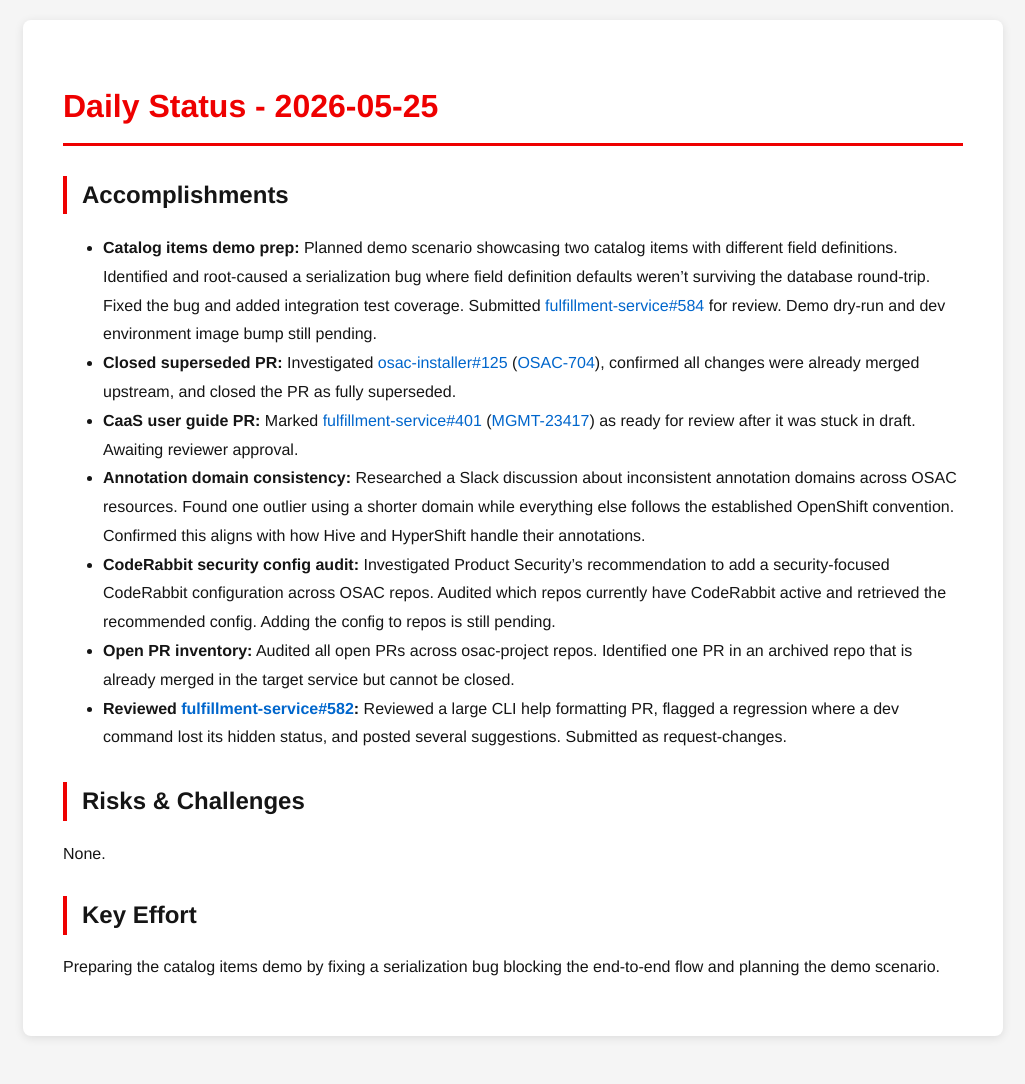
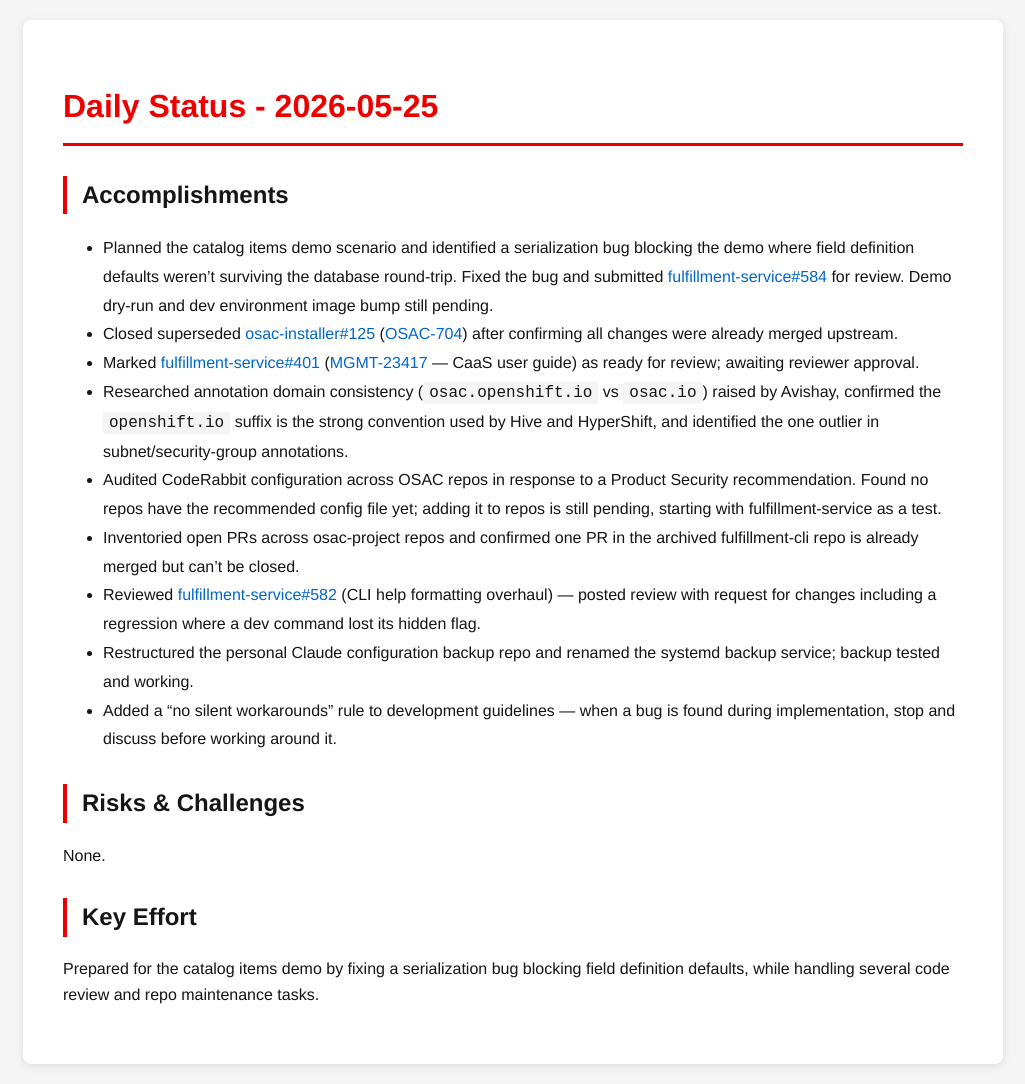
Before and after one commit to tzvatot/daily-status, a Jekyll site: the page built from 2026-05-25.md, in a window 1280 px wide. Shown: the whole page, without its empty margins (127-1152 px from the left). Built offline with Jekyll 4.4.1, drawn with Linux system fonts in a browser that asks for light colours; before the commit the page ends 1056 px from its top, so only the background shows below that.

Commit message:
Daily status update - 2026-05-25

```diff
--- a/2026-05-25.md
+++ b/2026-05-25.md
@@ -7,16 +7,18 @@ date: 2026-05-25
 # Daily Status - 2026-05-25
 
 ## Accomplishments
-- **Catalog items demo prep:** Planned demo scenario showcasing two catalog items with different field definitions. Identified and root-caused a serialization bug where field definition defaults weren't surviving the database round-trip. Fixed the bug and added integration test coverage. Submitted [fulfillment-service#584](https://github.com/osac-project/fulfillment-service/pull/584) for review. Demo dry-run and dev environment image bump still pending.
-- **Closed superseded PR:** Investigated [osac-installer#125](https://github.com/osac-project/osac-installer/pull/125) ([OSAC-704](https://redhat.atlassian.net/browse/OSAC-704)), confirmed all changes were already merged upstream, and closed the PR as fully superseded.
-- **CaaS user guide PR:** Marked [fulfillment-service#401](https://github.com/osac-project/fulfillment-service/pull/401) ([MGMT-23417](https://redhat.atlassian.net/browse/MGMT-23417)) as ready for review after it was stuck in draft. Awaiting reviewer approval.
-- **Annotation domain consistency:** Researched a Slack discussion about inconsistent annotation domains across OSAC resources. Found one outlier using a shorter domain while everything else follows the established OpenShift convention. Confirmed this aligns with how Hive and HyperShift handle their annotations.
-- **CodeRabbit security config audit:** Investigated Product Security's recommendation to add a security-focused CodeRabbit configuration across OSAC repos. Audited which repos currently have CodeRabbit active and retrieved the recommended config. Adding the config to repos is still pending.
-- **Open PR inventory:** Audited all open PRs across osac-project repos. Identified one PR in an archived repo that is already merged in the target service but cannot be closed.
-- **Reviewed [fulfillment-service#582](https://github.com/osac-project/fulfillment-service/pull/582):** Reviewed a large CLI help formatting PR, flagged a regression where a dev command lost its hidden status, and posted several suggestions. Submitted as request-changes.
+- Planned the catalog items demo scenario and identified a serialization bug blocking the demo where field definition defaults weren't surviving the database round-trip. Fixed the bug and submitted [fulfillment-service#584](https://github.com/osac-project/fulfillment-service/pull/584) for review. Demo dry-run and dev environment image bump still pending.
+- Closed superseded [osac-installer#125](https://github.com/osac-project/osac-installer/pull/125) ([OSAC-704](https://redhat.atlassian.net/browse/OSAC-704)) after confirming all changes were already merged upstream.
+- Marked [fulfillment-service#401](https://github.com/osac-project/fulfillment-service/pull/401) ([MGMT-23417](https://redhat.atlassian.net/browse/MGMT-23417) — CaaS user guide) as ready for review; awaiting reviewer approval.
+- Researched annotation domain consistency (`osac.openshift.io` vs `osac.io`) raised by Avishay, confirmed the `openshift.io` suffix is the strong convention used by Hive and HyperShift, and identified the one outlier in subnet/security-group annotations.
+- Audited CodeRabbit configuration across OSAC repos in response to a Product Security recommendation. Found no repos have the recommended config file yet; adding it to repos is still pending, starting with fulfillment-service as a test.
+- Inventoried open PRs across osac-project repos and confirmed one PR in the archived fulfillment-cli repo is already merged but can't be closed.
+- Reviewed [fulfillment-service#582](https://github.com/osac-project/fulfillment-service/pull/582) (CLI help formatting overhaul) — posted review with request for changes including a regression where a dev command lost its hidden flag.
+- Restructured the personal Claude configuration backup repo and renamed the systemd backup service; backup tested and working.
+- Added a "no silent workarounds" rule to development guidelines — when a bug is found during implementation, stop and discuss before working around it.
 
 ## Risks & Challenges
 None.
 
 ## Key Effort
-Preparing the catalog items demo by fixing a serialization bug blocking the end-to-end flow and planning the demo scenario.
+Prepared for the catalog items demo by fixing a serialization bug blocking field definition defaults, while handling several code review and repo maintenance tasks.
```
